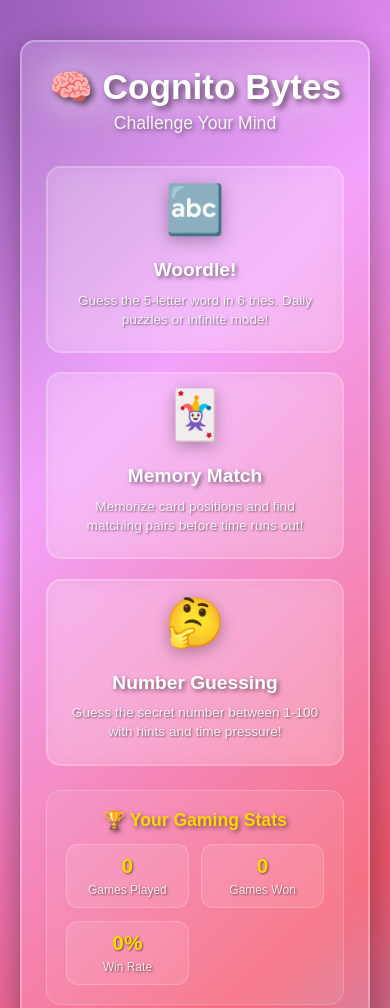
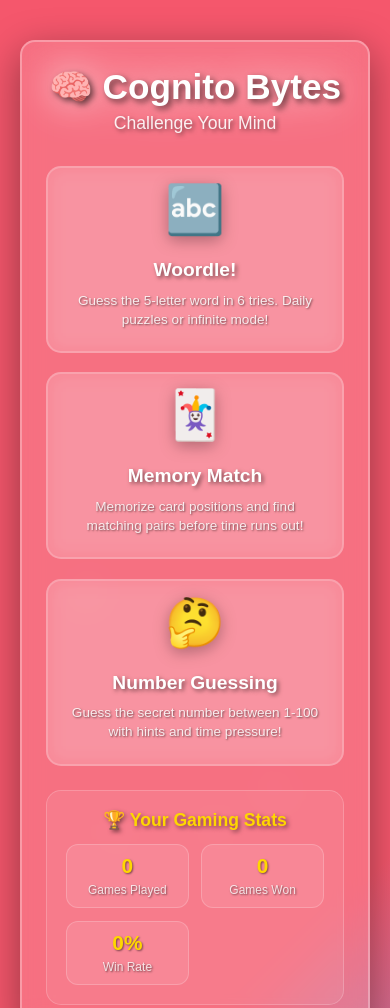
Before and after one commit to gsurjs/CognitoBytes, a website: page index.html in a window 390 px wide. Shown: the top 1008 px of the page. Drawn offline with Linux system fonts and the light colour scheme.

Commit message:
adjusting background colors for mobile

```diff
--- a/styles.css
+++ b/styles.css
@@ -264,7 +264,7 @@ body {
         min-height: 100dvh;
         align-items: flex-start;
         padding-top: 30px;
-        background: linear-gradient(135deg, #667eea 0%, #764ba2 25%, #f093fb 50%, #f5576c 75%, #4facfe 100%);
+        background: linear-gradient(135deg, #f5576c 75%, #4facfe 100%, #62d019 75%);
         background-size: 200% 200%;
         animation: gradientShift 10s ease infinite;
     }
```
